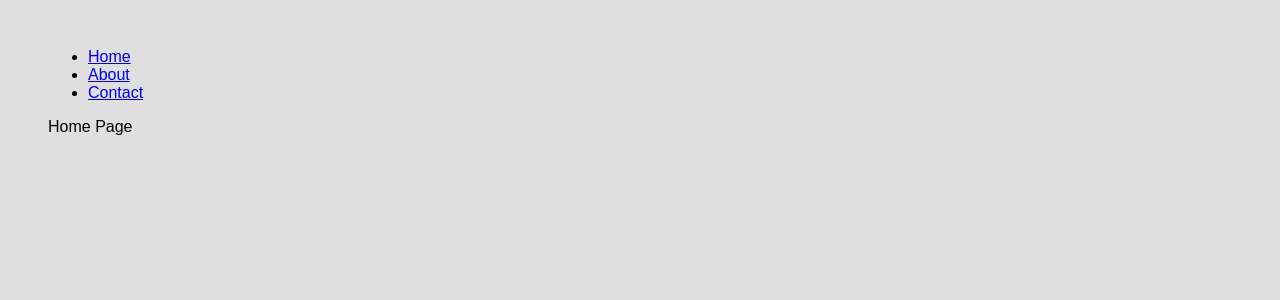
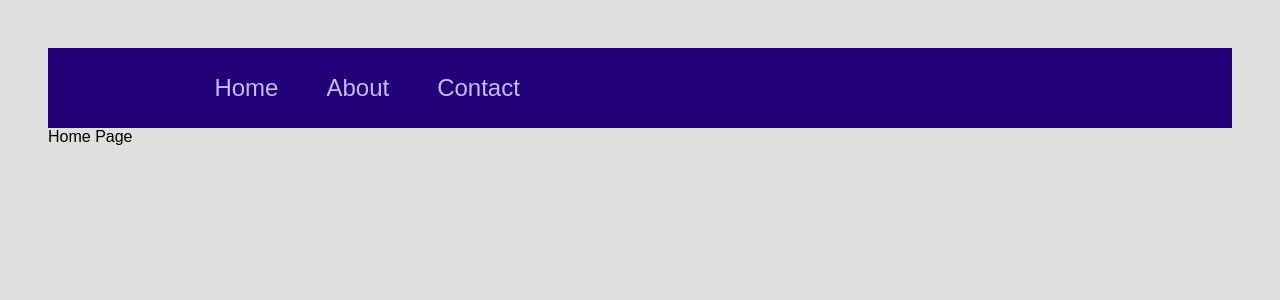
Before and after one commit to niveditakaur/Triweb-Learning, a React (Create React App) app in the folder React/my-app/: page / in a window 1280 px wide. Shown: the top 300 px of the page. Built offline with nearby package versions, Linux system fonts and the light colour scheme; the HTML template or start-up script is replaced by a standard one.

Commit message:
Added CSS Style for Main Menu

```diff
--- a/React/my-app/src/components/layouts/MainMenu.js
+++ b/React/my-app/src/components/layouts/MainMenu.js
@@ -1,7 +1,8 @@
 import {Link} from 'react-router-dom';
+import MainMenuStyle from './MainMenu.module.css'
 function MainMenu(){
 
-    return <header>
+    return <header className={MainMenuStyle.header}>
         <nav>
             <ul>
                 <li><Link to="/">Home</Link></li>
--- /dev/null
+++ b/React/my-app/src/components/layouts/MainMenu.module.css
@@ -0,0 +1,58 @@
+.header {
+    width: 100%;
+    height: 5rem;
+    display: flex;
+    align-items: center;
+    justify-content: space-between;
+    background-color: #220077;
+    padding: 0 10%;
+  }
+
+  .logo {
+    font-size: 2rem;
+    color: white;
+    font-weight: bold;
+  }
+
+  .header ul {
+    list-style: none;
+    margin: 0;
+    padding: 0;
+    display: flex;
+    align-items: baseline;
+  }
+
+  .header li {
+    margin-left: 3rem;
+  }
+
+  .header a {
+    text-decoration: none;
+    font-size: 1.5rem;
+    color: #cdb8fc;
+  }
+
+  .header a:hover,
+  .header a:active,
+  .header a.active {
+    color: white;
+  }
+
+  .badge {
+    background-color: #6709da;
+    color: white;
+    border-radius: 12px;
+    padding: 0 1rem;
+    margin-left: 0.5rem;
+  }
+
+  .favouriteCount{
+    display:inline-block;
+    width:40px;
+    height:40px;
+    border: 1px solid red;
+    color: red;
+    text-align: center;
+    border-radius: 50%;
+    padding-top: 5px
+  }
```
